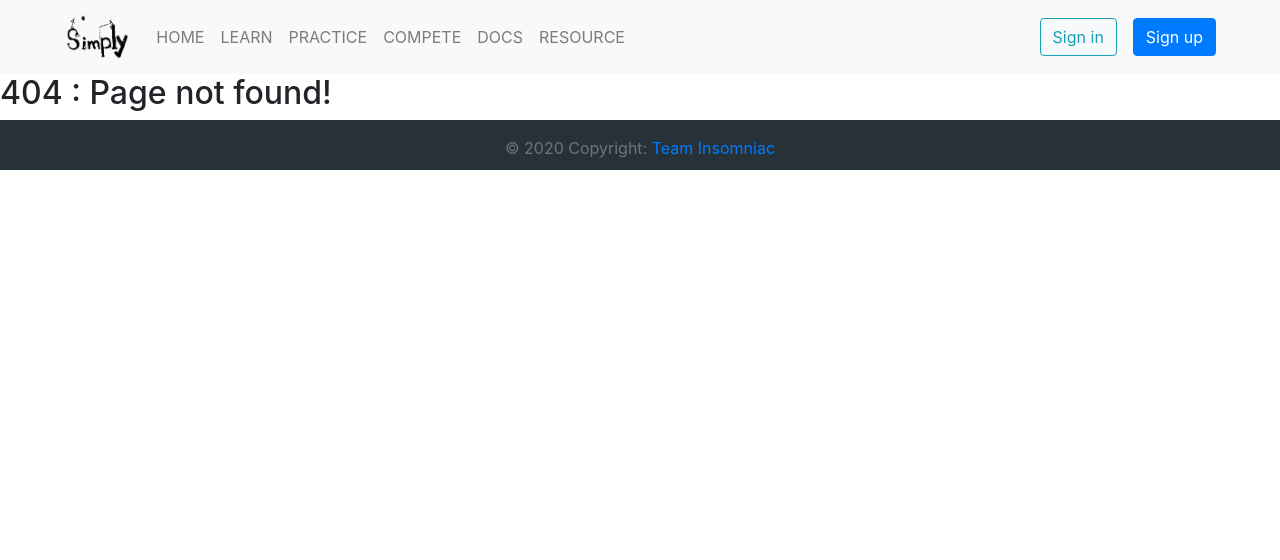
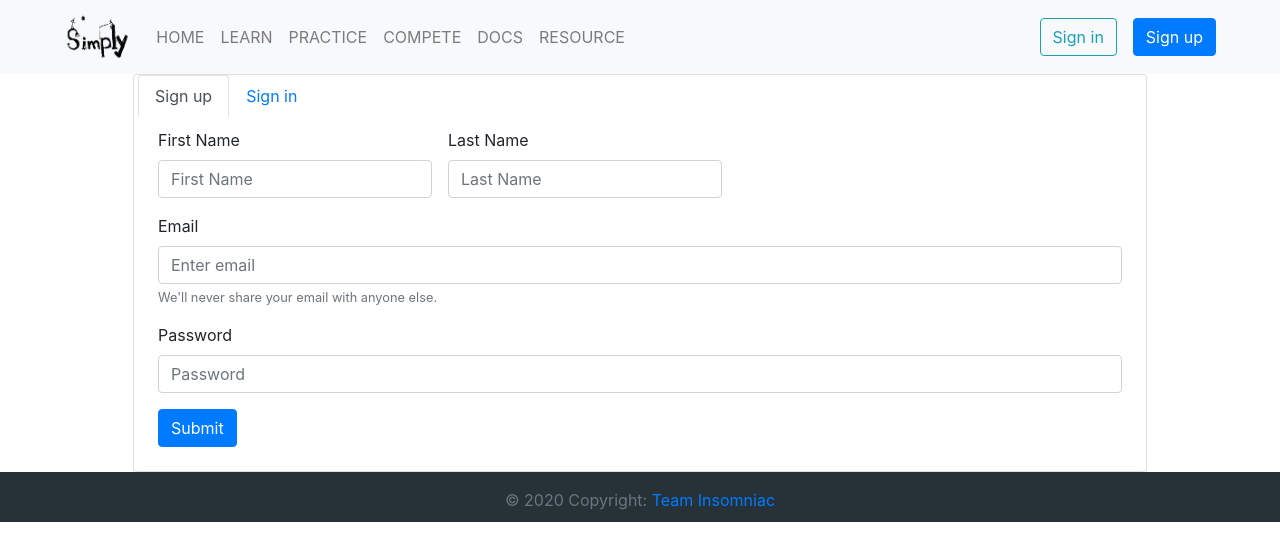
Before and after one commit to OdinsVault/sanctum, a React (Create React App) app: page /auth in a window 1280 px wide. Before the commit this address had no page. Shown: the top 560 px of the page. Built offline with nearby package versions, Linux system fonts and the light colour scheme.

Commit message:
partial auth

```diff
--- a/package.json
+++ b/package.json
@@ -12,6 +12,7 @@
     "react": "^16.14.0",
     "react-ace": "^9.2.0",
     "react-bootstrap": "^1.4.0",
+    "react-cool-tabs": "^1.1.6",
     "react-dom": "^16.14.0",
     "react-router-dom": "^5.2.0",
     "react-scripts": "3.4.3",
--- a/src/App.js
+++ b/src/App.js
@@ -13,6 +13,7 @@ import LearnPage from "./pages/LearnPage/LearnPage";
 import ErrorComponent from "./components/ErrorComponent/ErrorComponent";
 import PracticePage from "./pages/PracticePage/PracticePage";
 import QuestionPage from "./pages/QuestionPage/QuestionPage";
+import AuthPage from "./pages/AuthPage/AuthPage";
 
 function App() {
   return (
@@ -23,6 +24,7 @@ function App() {
           <div className="container-fluid-md">
             <Switch>
               <Route path="/" exact component={HomePage} />
+              <Route path="/auth" component={AuthPage} />
               <Route path="/learn" component={LearnPage} />
               <Route path="/practice" component={PracticePage} />
               <Route path="/question" component={QuestionPage} />
--- a/src/components/HeaderComponent/HeaderComponent.jsx
+++ b/src/components/HeaderComponent/HeaderComponent.jsx
@@ -1,5 +1,5 @@
 import React, { Component } from "react";
-import { Navbar, Nav, Form, FormControl, Button } from "react-bootstrap";
+import { Navbar, Nav, Button } from "react-bootstrap";
 import { Link } from "react-router-dom";
 import "./Header.CSS";
 
@@ -36,10 +36,12 @@ class HeaderComponent extends Component {
                 RESOURCE
               </Link>
             </Nav>
-            <Button variant="outline-info" className="mr-3">
+            <Button variant="outline-info" className="mr-3" href="/auth">
               Sign in
             </Button>
-            <Button variant="primary">Sign up</Button>
+            <Button variant="primary" href="/auth">
+              Sign up
+            </Button>
           </div>
         </Navbar>
       </div>
--- /dev/null
+++ b/src/components/SignInComponent/SignInComponent.jsx
@@ -0,0 +1,28 @@
+import React, { Component } from "react";
+import { Button, Form } from "react-bootstrap";
+
+export default class SignInComponent extends Component {
+  render() {
+    return (
+      <div className="m-4">
+        <Form>
+          <Form.Group controlId="formBasicEmail">
+            <Form.Label>Email address</Form.Label>
+            <Form.Control type="email" placeholder="Enter email" />
+          </Form.Group>
+
+          <Form.Group controlId="formBasicPassword">
+            <Form.Label>Password</Form.Label>
+            <Form.Control type="password" placeholder="Password" />
+          </Form.Group>
+          <Form.Group controlId="formBasicCheckbox">
+            <Form.Check type="checkbox" label="Check me out" />
+          </Form.Group>
+          <Button variant="primary" type="submit">
+            Submit
+          </Button>
+        </Form>
+      </div>
+    );
+  }
+}
--- /dev/null
+++ b/src/components/SignUpComponent/SignUpComponent.jsx
@@ -0,0 +1,40 @@
+import React, { Component } from "react";
+import { Button, Col, Form, Row } from "react-bootstrap";
+
+export default class SignUpComponent extends Component {
+  render() {
+    return (
+      <div className="m-4">
+        <Form>
+          <Col>
+            <Row className="">
+              <Form.Group controlId="fname" className="mr-3">
+                <Form.Label>First Name</Form.Label>
+                <Form.Control type="text" placeholder="First Name" />
+              </Form.Group>
+              <Form.Group controlId="lname">
+                <Form.Label>Last Name</Form.Label>
+                <Form.Control type="text" placeholder="Last Name" />
+              </Form.Group>
+            </Row>
+          </Col>
+          <Form.Group controlId="email">
+            <Form.Label>Email</Form.Label>
+            <Form.Control type="email" placeholder="Enter email" />
+            <Form.Text className="text-muted">
+              We'll never share your email with anyone else.
+            </Form.Text>
+          </Form.Group>
+
+          <Form.Group controlId="password">
+            <Form.Label>Password</Form.Label>
+            <Form.Control type="password" placeholder="Password" />
+          </Form.Group>
+          <Button variant="primary" type="submit">
+            Submit
+          </Button>
+        </Form>
+      </div>
+    );
+  }
+}
--- /dev/null
+++ b/src/pages/AuthPage/AuthPage.jsx
@@ -0,0 +1,30 @@
+import React, { Component } from "react";
+import { Card, Col, Container, Tab, Tabs } from "react-bootstrap";
+import SignInComponent from "../../components/SignInComponent/SignInComponent";
+import SignUpComponent from "../../components/SignUpComponent/SignUpComponent";
+
+export default class AuthPage extends Component {
+  static state = {};
+
+  render() {
+    return (
+      <Container>
+        <Card className="ml-5 mr-5">
+          <Tabs
+            defaultActiveKey="home"
+            transition={false}
+            id="noanim-tab-example"
+            className="ml-1"
+          >
+            <Tab eventKey="home" title="Sign up">
+              <SignUpComponent />
+            </Tab>
+            <Tab eventKey="profile" title="Sign in">
+              <SignInComponent />
+            </Tab>
+          </Tabs>
+        </Card>
+      </Container>
+    );
+  }
+}
--- a/src/pages/QuestionPage/QuestionPage.jsx
+++ b/src/pages/QuestionPage/QuestionPage.jsx
@@ -1,5 +1,5 @@
 import React, { Component } from "react";
-import { Container, Breadcrumb, Card, Button, Col, Row } from "react-bootstrap";
+import { Container, Breadcrumb, Card, Button, Row } from "react-bootstrap";
 import AceEditor from "react-ace";
 import styles from "./QuestionPage.module.css";
 
```
Also changed, not shown: 1 other file (tests, documents, lock files or other folders).
